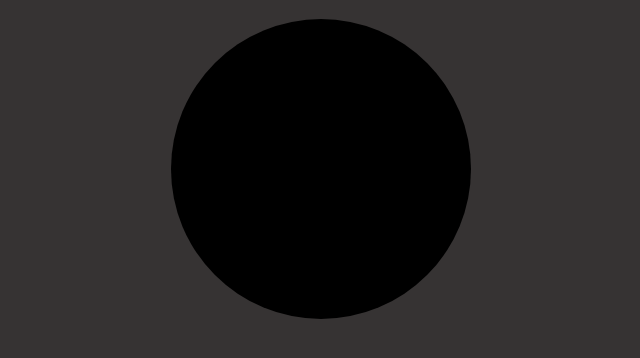
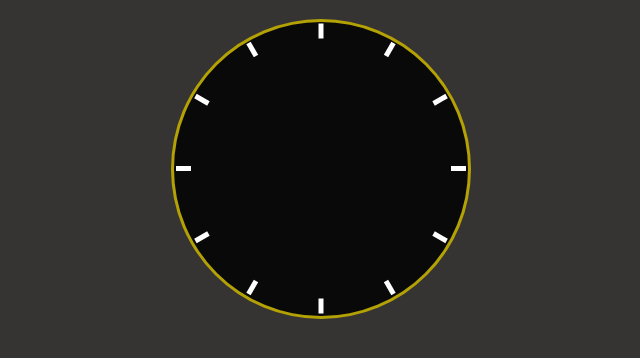
Before and after one commit to JoaoMz/analog_watch, a plain HTML site: page index.html in a window 1280 px wide. Shown: the part 260-618 px from the top of the page, without its empty margins (319-959 px from the left). Drawn offline with Linux system fonts and the light colour scheme.

Commit message:
Criando marcadores

```diff
--- a/index.html
+++ b/index.html
@@ -11,7 +11,20 @@
     <h1>Relógio Analógico</h1>
 
     <div class="relogio">
-        <div class="riscos" style="transform: rotate(0deg)">  <div class="risco"> </div></div>
+        <div class="riscos">
+            <div class="risco" style="transform: rotate(0deg)">  <div class="ponto"> </div></div>
+            <div class="risco" style="transform: rotate(30deg)">  <div class="ponto"> </div></div>
+            <div class="risco" style="transform: rotate(60deg)">  <div class="ponto"> </div></div>
+            <div class="risco" style="transform: rotate(90deg)">  <div class="ponto"></div></div>
+            <div class="risco" style="transform: rotate(120deg)">  <div class="ponto"> </div></div>
+            <div class="risco" style="transform: rotate(150deg)">  <div class="ponto"> </div></div>
+            <div class="risco" style="transform: rotate(180deg)">  <div class="ponto"> </div></div>
+            <div class="risco" style="transform: rotate(210deg)">  <div class="ponto"> </div></div>
+            <div class="risco" style="transform: rotate(240deg)">  <div class="ponto"> </div></div>
+            <div class="risco" style="transform: rotate(270deg)">  <div class="ponto"> </div></div>
+            <div class="risco" style="transform: rotate(300deg)">  <div class="ponto"> </div></div>
+            <div class="risco" style="transform: rotate(330deg)">  <div class="ponto"> </div></div>
+        </div>
     </div>
 </body>
 </html>
--- a/style.css
+++ b/style.css
@@ -17,8 +17,29 @@ h1{
     padding-bottom: 20px;
 }
 .relogio{
-    background-color: black;
+    background-color: rgb(10, 9, 9);
+    border: 3px solid rgba(211, 190, 5, 0.849);
     width: 300px;
     height: 300px;
     border-radius: 50%;
 }
+.riscos{
+    height: 100%;
+    width: 100%;
+    padding-left:50%;
+    padding-top:50%;
+    margin-top: -3px;
+}
+.risco{
+    height: 5px;
+    width:145px;
+    position:absolute;
+    transform-origin: left;
+    display:flex;
+    justify-content: flex-end;
+}
+.risco .ponto {
+    width: 15px;
+    height: 100%;
+    background-color: #FFF;
+}
```
